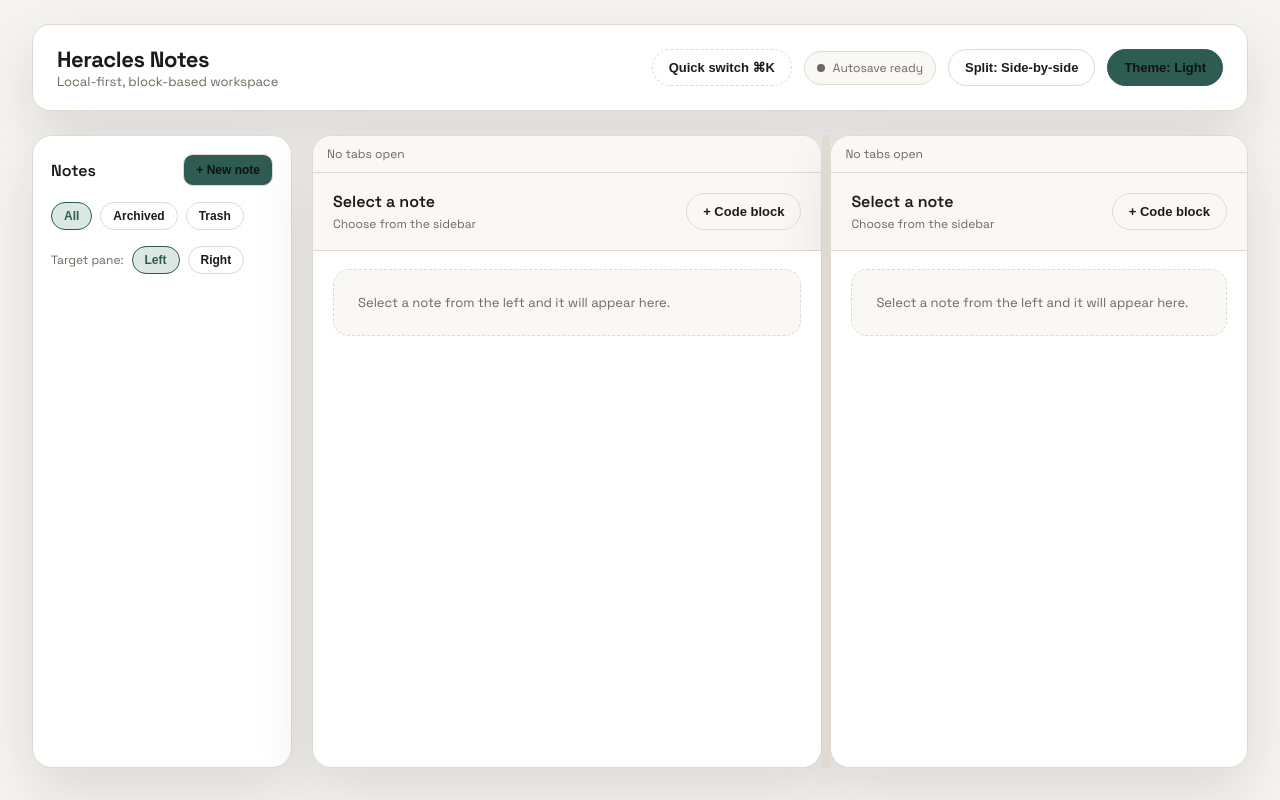
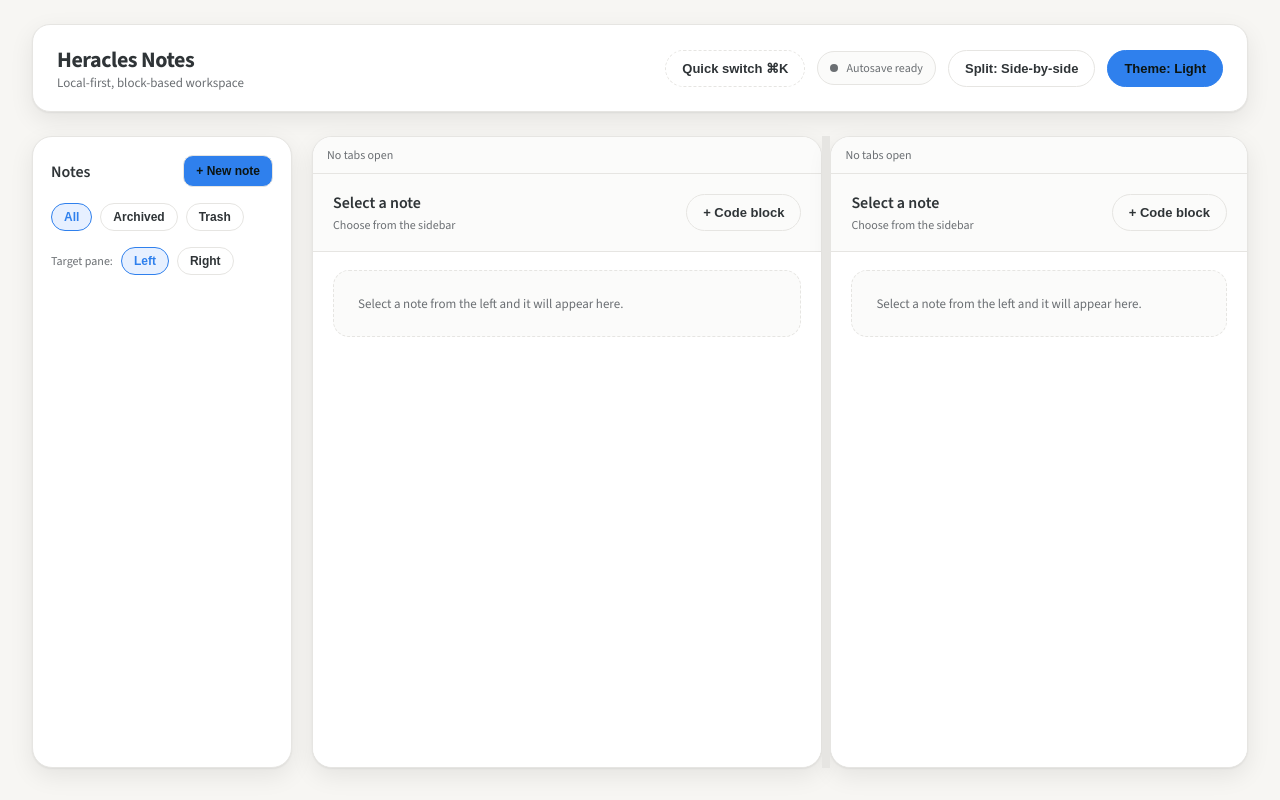
Before and after one commit to tacticalbadger/Heracles, a React (Vite) app in the folder renderer/: page / in a window 1280 px wide. Built offline with nearby package versions, Linux system fonts and the light colour scheme.

Commit message:
Refactor: Update design system fonts and color palette

```diff
--- a/renderer/src/styles.css
+++ b/renderer/src/styles.css
@@ -1,37 +1,37 @@
-@import url('https://fonts.googleapis.com/css2?family=Space+Grotesk:wght@400;500;600;700&family=JetBrains+Mono:wght@400;500;600&display=swap');
+@import url('https://fonts.googleapis.com/css2?family=Source+Sans+3:wght@400;500;600;700&family=IBM+Plex+Mono:wght@400;500&display=swap');
 
 :root {
-  --font-sans: 'Space Grotesk', 'Segoe UI', sans-serif;
-  --font-mono: 'JetBrains Mono', 'SFMono-Regular', ui-monospace, monospace;
-  --bg: #f6f4f1;
+  --font-sans: 'Source Sans 3', 'Segoe UI', sans-serif;
+  --font-mono: 'IBM Plex Mono', 'SFMono-Regular', ui-monospace, monospace;
+  --bg: #f7f6f3;
   --surface: #ffffff;
-  --pane-bg: #faf8f4;
-  --border: #e1dad0;
-  --text-primary: #1c1b1a;
-  --text-muted: #6f675c;
-  --accent: #2f5c52;
-  --accent-soft: #dbe7e2;
-  --shadow: 0 24px 60px rgba(28, 27, 26, 0.12);
-  --block-hover: rgba(28, 27, 26, 0.05);
-  --block-focus: rgba(28, 27, 26, 0.08);
-  --callout-bg: #f2f6f1;
-  --callout-border: #dae3d8;
+  --pane-bg: #fbfbfa;
+  --border: #e6e5e2;
+  --text-primary: #2f3437;
+  --text-muted: #6b6f73;
+  --accent: #2f80ed;
+  --accent-soft: #e7f0ff;
+  --shadow: 0 1px 2px rgba(15, 15, 15, 0.06), 0 8px 24px rgba(15, 15, 15, 0.08);
+  --block-hover: #f1f1ee;
+  --block-focus: rgba(47, 128, 237, 0.12);
+  --callout-bg: #f4f6f2;
+  --callout-border: #e1e6dd;
 }
 
 :root[data-theme='dark'] {
-  --bg: #0e1116;
-  --surface: #151a21;
-  --pane-bg: #0f141a;
-  --border: #263043;
-  --text-primary: #f5f5f7;
-  --text-muted: #96a1b2;
-  --accent: #5cc8a1;
-  --accent-soft: #1c3b32;
-  --shadow: 0 24px 60px rgba(0, 0, 0, 0.45);
+  --bg: #191919;
+  --surface: #1f1f1f;
+  --pane-bg: #202020;
+  --border: #2a2a2a;
+  --text-primary: #f1f1f0;
+  --text-muted: #a9a9a9;
+  --accent: #4d9eff;
+  --accent-soft: rgba(77, 158, 255, 0.18);
+  --shadow: 0 2px 8px rgba(0, 0, 0, 0.35), 0 12px 32px rgba(0, 0, 0, 0.4);
   --block-hover: rgba(255, 255, 255, 0.05);
-  --block-focus: rgba(255, 255, 255, 0.08);
-  --callout-bg: rgba(92, 200, 161, 0.08);
-  --callout-border: rgba(92, 200, 161, 0.2);
+  --block-focus: rgba(77, 158, 255, 0.2);
+  --callout-bg: rgba(255, 255, 255, 0.04);
+  --callout-border: rgba(255, 255, 255, 0.08);
 }
 
 * {
```
